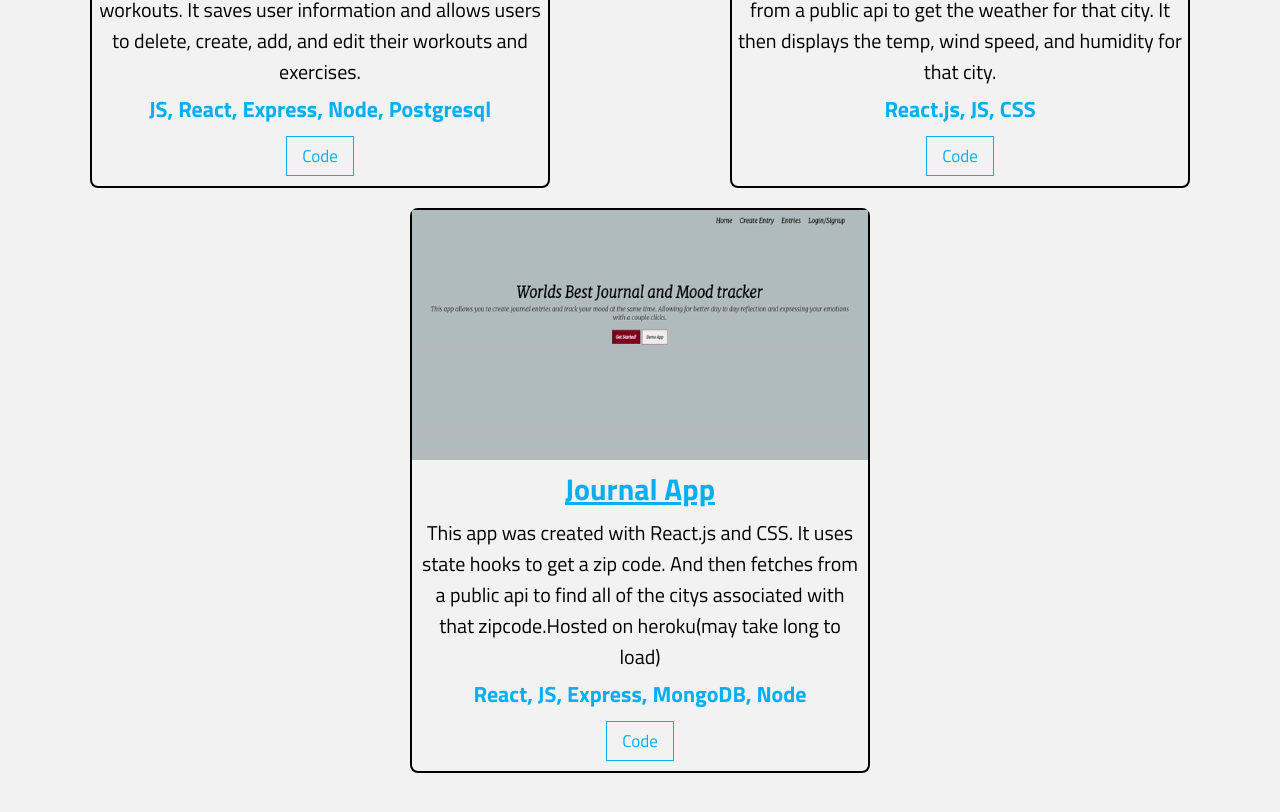
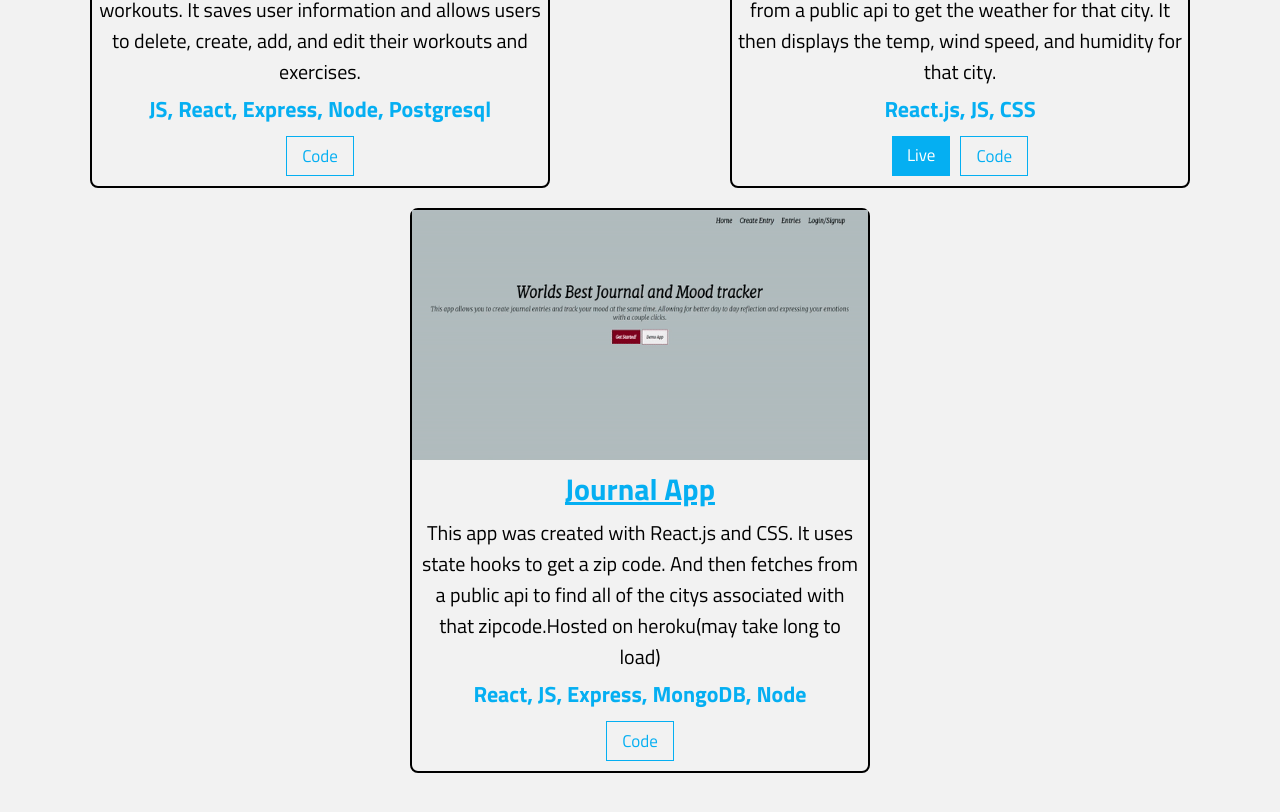
Before and after one commit to luismolinuevo/webportfolio, a React (Vite) app in the folder my-app/: page / in a window 1280 px wide. Shown: the part 2067-2879 px from the top of the page. Built offline with nearby package versions, Linux system fonts and the light colour scheme.

Commit message:
fixed bug

```diff
--- a/my-app/src/pages/Projects.jsx
+++ b/my-app/src/pages/Projects.jsx
@@ -43,6 +43,7 @@ const Projects = () => {
                         </div>
                     </div>
                     <div className = "links">
+                        <a className = "project-links" href="https://weatherapp-kappa-ruddy.vercel.app/"  target="_blank" rel="noopener noreferrer">Live</a>
                         <a className = "project-links" id="code" href='https://github.com/luismolinuevo/weatherapp'  target="_blank" rel="noopener noreferrer">Code</a>
                     </div>
                 </div>
```
